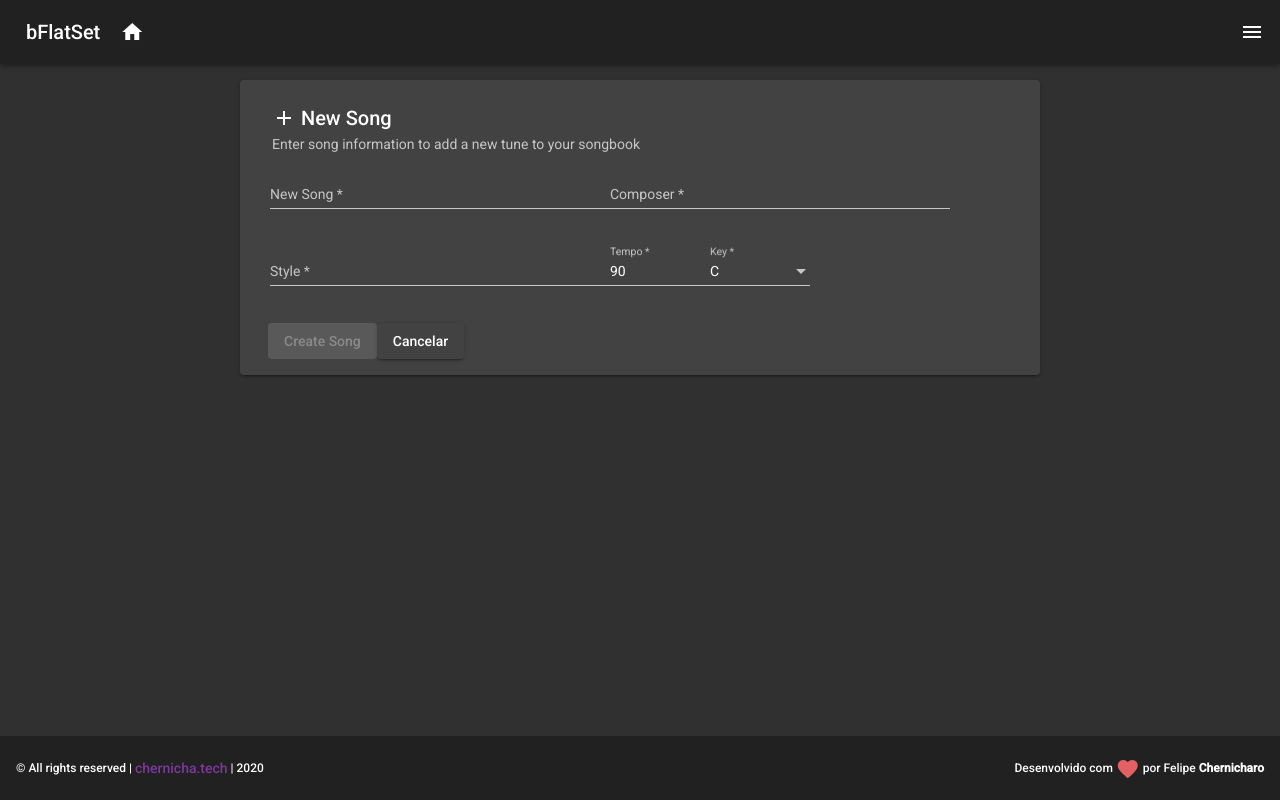
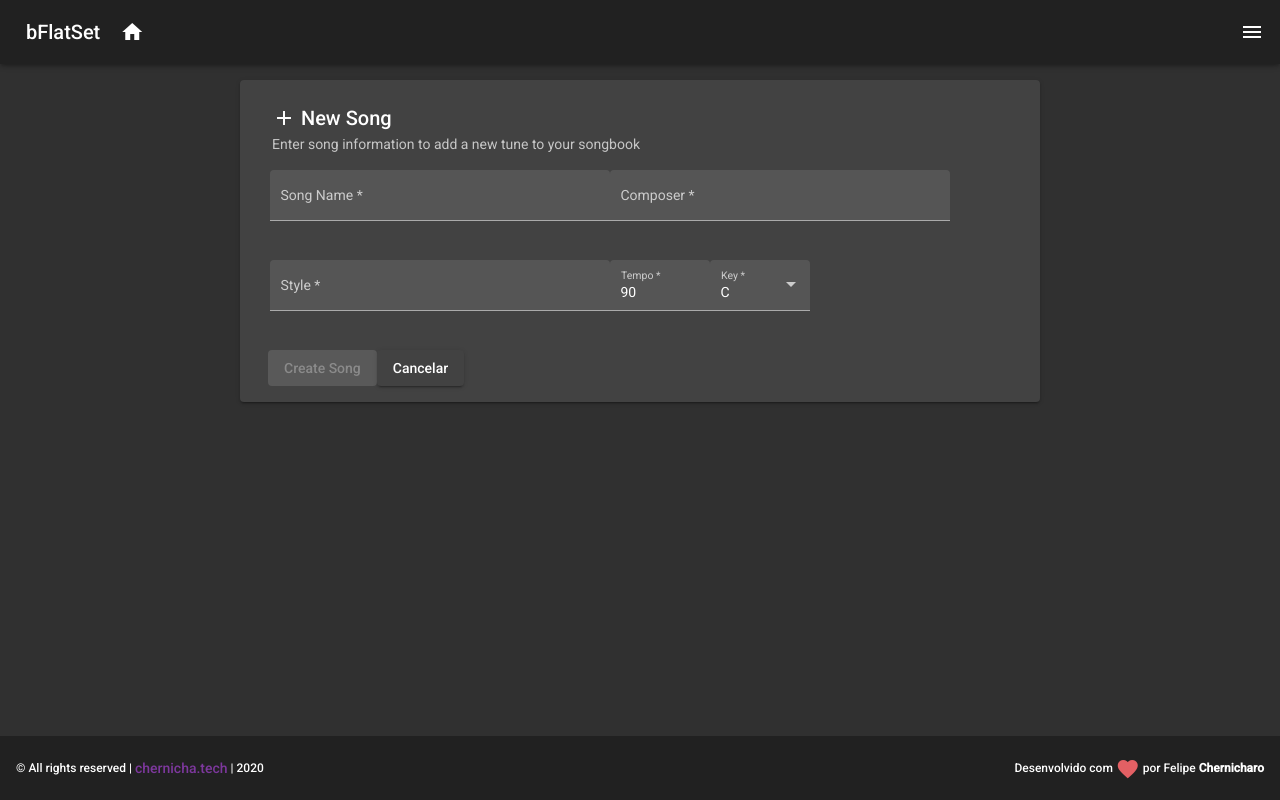
Before and after one commit to mrChernicharo/b-flat-set, an Angular app: page /songs/new in a window 1280 px wide. Built offline with nearby package versions, Linux system fonts and the light colour scheme.

Commit message:
user data + isAuthenticated

```diff
--- a/src/app/components/nav/nav.component.ts
+++ b/src/app/components/nav/nav.component.ts
@@ -1,5 +1,6 @@
 import { Component, OnInit, HostListener } from '@angular/core';
 import { HeaderService } from '../header/header.service';
+import { AuthService } from 'src/app/pages/auth/auth.service';
 
 @Component({
   selector: 'app-nav',
@@ -10,9 +11,11 @@ export class NavComponent implements OnInit {
   opened: boolean;
   currentPage: string = 'dashboard';
   isMobile: boolean;
+  isAuthenticated: boolean = false;
 
   constructor(
-    private headerService: HeaderService
+    private headerService: HeaderService,
+    private authService: AuthService
   ) {
     this.headerService.getScreenSize();
   }
@@ -25,10 +28,15 @@ export class NavComponent implements OnInit {
     this.headerService.isMobile.subscribe(bool => {
       this.isMobile = bool;
     })
+    this.authService.user.subscribe(user => {
+
+      this.isAuthenticated = !!user
+      console.log(`Authenticated -> ${this.isAuthenticated}`)
+    })
   }
 
   @HostListener('window:resize', ['$event'])
-  getScreen (event?) {
+  getScreen(event?) {
     this.headerService.getScreenSize()
   }
 
--- a/src/app/pages/auth/auth.component.ts
+++ b/src/app/pages/auth/auth.component.ts
@@ -5,6 +5,7 @@ import { Router } from '@angular/router';
 import { SnackbarService } from 'src/app/shared/snackbar.service';
 import { HttpErrorResponse } from '@angular/common/http';
 import { Subscription, Observable } from 'rxjs';
+import { HeaderService } from 'src/app/components/header/header.service';
 /**
  * @title Basic expansion panel
  */
@@ -22,6 +23,7 @@ export class AuthComponent implements OnInit, OnDestroy {
 
   constructor(
     private router: Router,
+    private headerService: HeaderService,
     private authService: AuthService,
     private snackbar: SnackbarService
   ) { }
@@ -76,7 +78,8 @@ export class AuthComponent implements OnInit, OnDestroy {
       console.log(responseData)
       this.isLoading = false;
       this.signupForm.reset()
-      this.panelOpenState = false;
+      // this.panelOpenState = false;
+      // this.headerService.toggleSideMenu()
     }, errorMessage => {
       this.isLoading = false;
       this.snackbar.showErrorSnackBar(errorMessage)
--- a/src/app/pages/songs/song-add/song-add.component.html
+++ b/src/app/pages/songs/song-add/song-add.component.html
@@ -11,7 +11,9 @@
     </mat-card-header>
     <!--    (ngSubmit)="onSubmit(form)" #form="ngForm"  -->
     <form [formGroup]="newSongForm" matForm>
-      <mat-form-field class="name">
+      <mat-form-field class="name" appearance="fill">
+        <mat-label>Song Name</mat-label>
+
         <input
           name="name"
           placeholder="New Song"
@@ -26,7 +28,9 @@
           >Song name is required</mat-hint
         >
       </mat-form-field>
-      <mat-form-field class="composer">
+      <mat-form-field class="composer" appearance="fill">
+        <mat-label>Composer</mat-label>
+
         <input
           name="composer"
           placeholder="Composer"
@@ -42,7 +46,9 @@
           >Composer name is required</mat-hint
         >
       </mat-form-field>
-      <mat-form-field class="style">
+      <mat-form-field class="style" appearance="fill">
+        <mat-label>Style</mat-label>
+
         <input
           name="style"
           placeholder="Style"
@@ -58,7 +64,9 @@
         >
       </mat-form-field>
 
-      <mat-form-field class="tempo">
+      <mat-form-field class="tempo" appearance="fill">
+        <mat-label>Tempo</mat-label>
+
         <input
           name="tempo"
           type="number"
@@ -74,7 +82,7 @@
         >
       </mat-form-field>
 
-      <mat-form-field class="key">
+      <mat-form-field class="key" appearance="fill">
         <mat-label>Key</mat-label>
         <mat-select name="key" formControlName="key" placeholder="key">
           <mat-option></mat-option>
--- a/src/app/pages/songs/song-add/song-add.component.ts
+++ b/src/app/pages/songs/song-add/song-add.component.ts
@@ -49,7 +49,7 @@ export class SongAddComponent implements OnInit {
       formName, formComposer, formStyle, formTempo, formKey
     )
     this.songsService.addSong(newSong).subscribe(data => {
-      console.log(data)
+      // console.log(data)
     })
     this.snackbar.showSnackBar(`${formName.toUpperCase()} successfuly added to the list`);
 
--- a/src/app/pages/songs/songs.service.ts
+++ b/src/app/pages/songs/songs.service.ts
@@ -24,7 +24,7 @@ export class SongsService {
       const finalData: Song[] = []
       for (let k of keys) {
         let song: Song = songsData[k]
-        console.log(song)
+        // console.log(song)
         finalData.push(song)
       }
       return finalData
```
